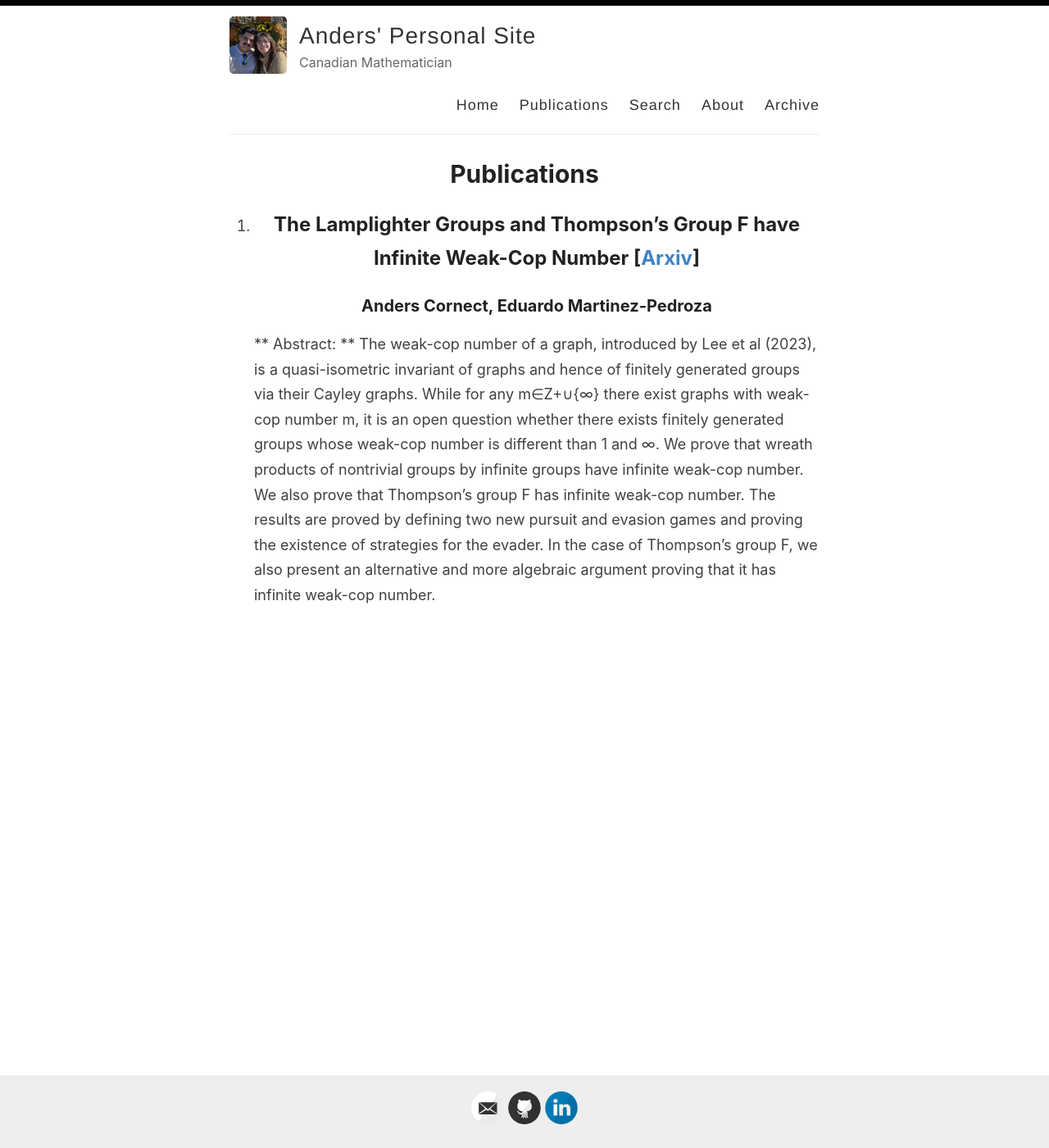
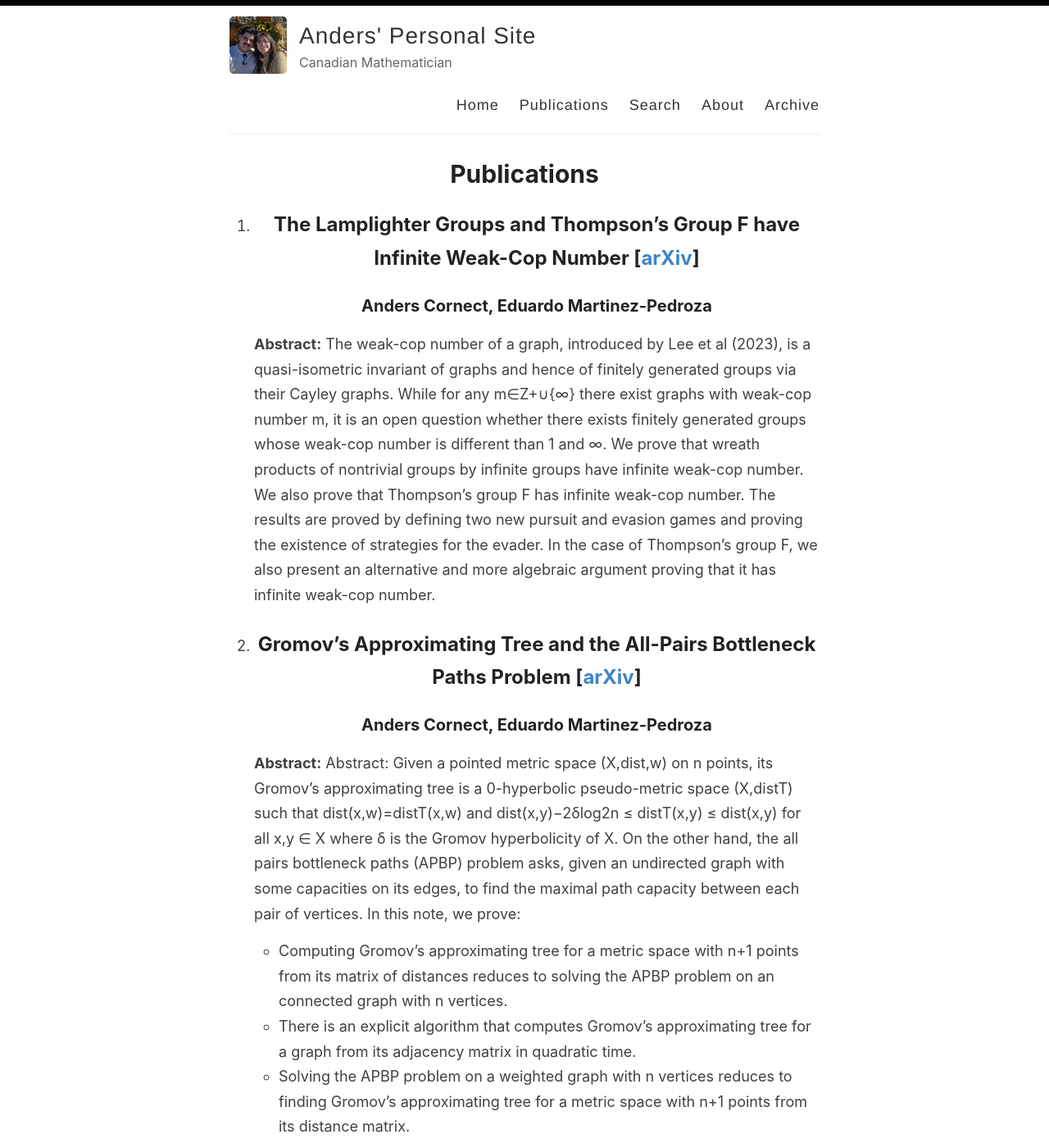
Before and after one commit to And-ers/And-ers.github.io, a Jekyll site: the page built from _pages/publications.md, in a window 1280 px wide and 1400 px high. Shown: the whole window at 82% size. Built offline with Jekyll 4.4.1, drawn with Linux system fonts in a browser that asks for light colours.

Commit message:
Update publications.md

```diff
--- a/_pages/publications.md
+++ b/_pages/publications.md
@@ -4,8 +4,17 @@ title: Publications
 permalink: /publications/
 ---
 
-1. ## The Lamplighter Groups and Thompson's Group F have Infinite Weak-Cop Number [[Arxiv](https://arxiv.org/abs/2406.11996)]
+1. ## The Lamplighter Groups and Thompson's Group F have Infinite Weak-Cop Number [[arXiv](https://arxiv.org/abs/2406.11996)]
    ### Anders Cornect, Eduardo Martinez-Pedroza
 
-   ** Abstract: **
+   **Abstract:**
   The weak-cop number of a graph, introduced by Lee et al (2023), is a quasi-isometric invariant of graphs and hence of finitely generated groups via their Cayley graphs. While for any m∈Z+∪{∞} there exist graphs with weak-cop number m, it is an open question whether there exists finitely generated groups whose weak-cop number is different than 1 and ∞. We prove that wreath products of nontrivial groups by infinite groups have infinite weak-cop number. We also prove that Thompson's group F has infinite weak-cop number. The results are proved by defining two new pursuit and evasion games and proving the existence of strategies for the evader. In the case of Thompson's group F, we also present an alternative and more algebraic argument proving that it has infinite weak-cop number.
+
+2. ## Gromov's Approximating Tree and the All-Pairs Bottleneck Paths Problem [[arXiv](https://arxiv.org/abs/2408.05338)]
+   ### Anders Cornect, Eduardo Martinez-Pedroza
+
+   **Abstract:**
+   Abstract: Given a pointed metric space (X,dist,w) on n points, its Gromov's approximating tree is a 0-hyperbolic pseudo-metric space (X,distT) such that dist(x,w)=distT(x,w) and dist(x,y)−2δlog2n ≤ distT(x,y) ≤ dist(x,y) for all x,y ∈ X where δ is the Gromov hyperbolicity of X. On the other hand, the all pairs bottleneck paths (APBP) problem asks, given an undirected graph with some capacities on its edges, to find the maximal path capacity between each pair of vertices. In this note, we prove:
+   - Computing Gromov's approximating tree for a metric space with n+1 points from its matrix of distances reduces to solving the APBP problem on an connected graph with n vertices.
+   - There is an explicit algorithm that computes Gromov's approximating tree for a graph from its adjacency matrix in quadratic time.
+   - Solving the APBP problem on a weighted graph with n vertices reduces to finding Gromov's approximating tree for a metric space with n+1 points from its distance matrix.
```
